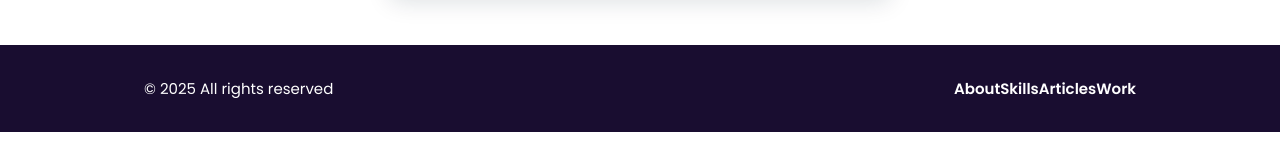
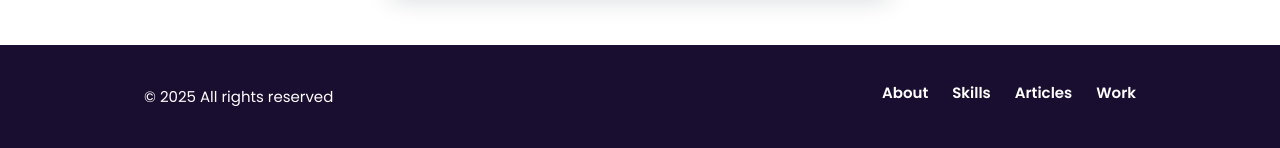
Before and after one commit to tarafard/portfolio, a plain HTML site: page index.html in a window 1280 px wide. Shown: the part 3461-3609 px from the top of the page. Drawn offline with nearby package versions, Linux system fonts and the light colour scheme.

Commit message:
Footer menu update

```diff
--- a/assets/css/styles.css
+++ b/assets/css/styles.css
@@ -672,13 +672,13 @@ img {
   background-color: var(--second-color);
   color: #fff;
   padding: 2rem 0;
-  transition: background-color 0.4s ease;
 }
 
 .footer__container {
   display: flex;
-  justify-content: space-between;
+  flex-direction: column;
   align-items: center;
+  gap: 1.5rem;
   max-width: 1024px;
   margin: 0 auto;
   padding: 0 1rem;
@@ -686,22 +686,46 @@ img {
 
 .footer__nav {
   display: flex;
-}
-
-.footer__list {
-  display: flex;
+  flex-wrap: wrap;
+  justify-content: center;
   gap: 1.5rem;
+  width: 100%;
+  overflow-x: auto; /* Allows horizontal scrolling if needed */
+  padding-bottom: 0.5rem; /* Space for scrollbar */
 }
 
 .footer__link {
   color: #fff;
   font-weight: var(--font-semi);
-  transition: color 0.3s;
-}
-
-.footer__link:hover {
-  color: var(--first-color);
-}
+  white-space: nowrap; /* Prevents text from wrapping */
+  padding: 0.25rem 0;
+}
+
+/* For larger screens */
+@media (min-width: 768px) {
+  .footer__container {
+    flex-direction: row;
+    justify-content: space-between;
+  }
+
+  .footer__nav {
+    justify-content: flex-end;
+    width: auto;
+  }
+}
+
+/* Dark mode */
+.dark-mode .footer {
+  background-color: var(--card-bg-dark);
+}
+
+.dark-mode .footer__link {
+  color: var(--text-color-dark);
+}
+
+
+
+
 
 /*===== BACK TO TOP BUTTON =====*/
 .back-to-top {
```
